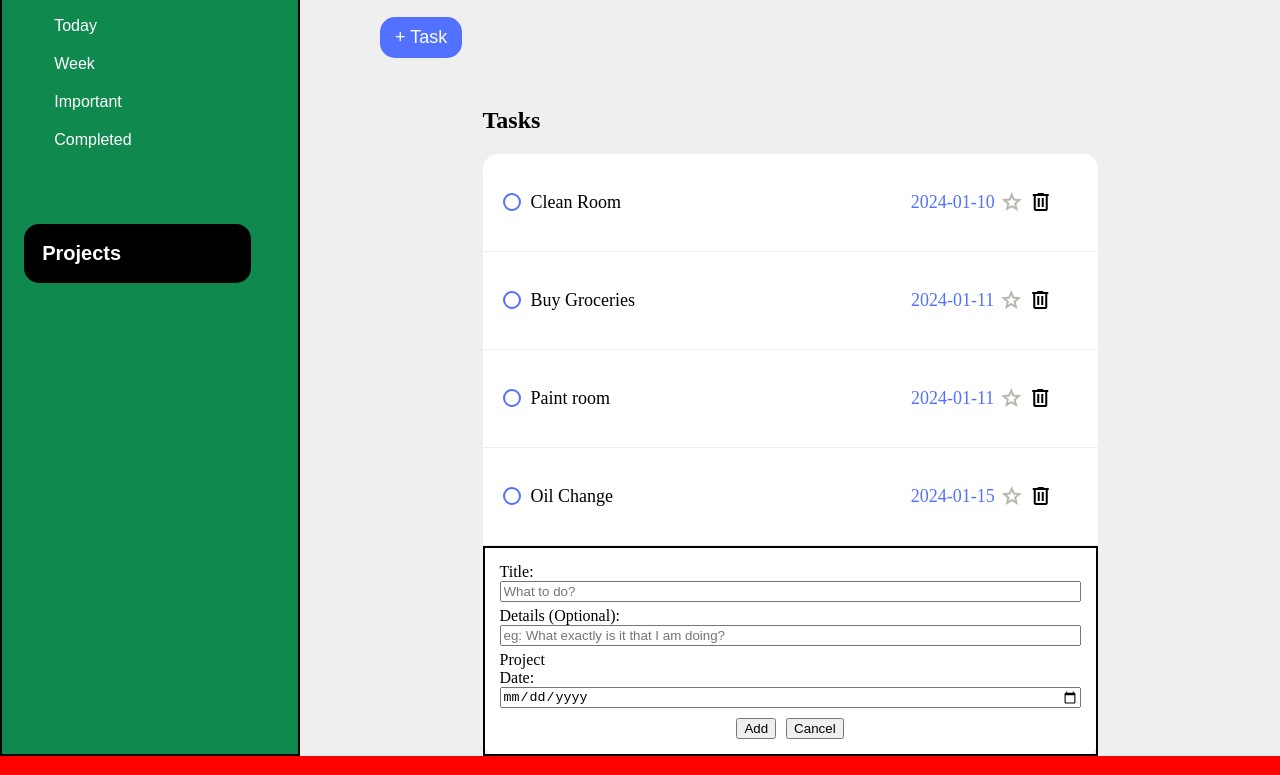
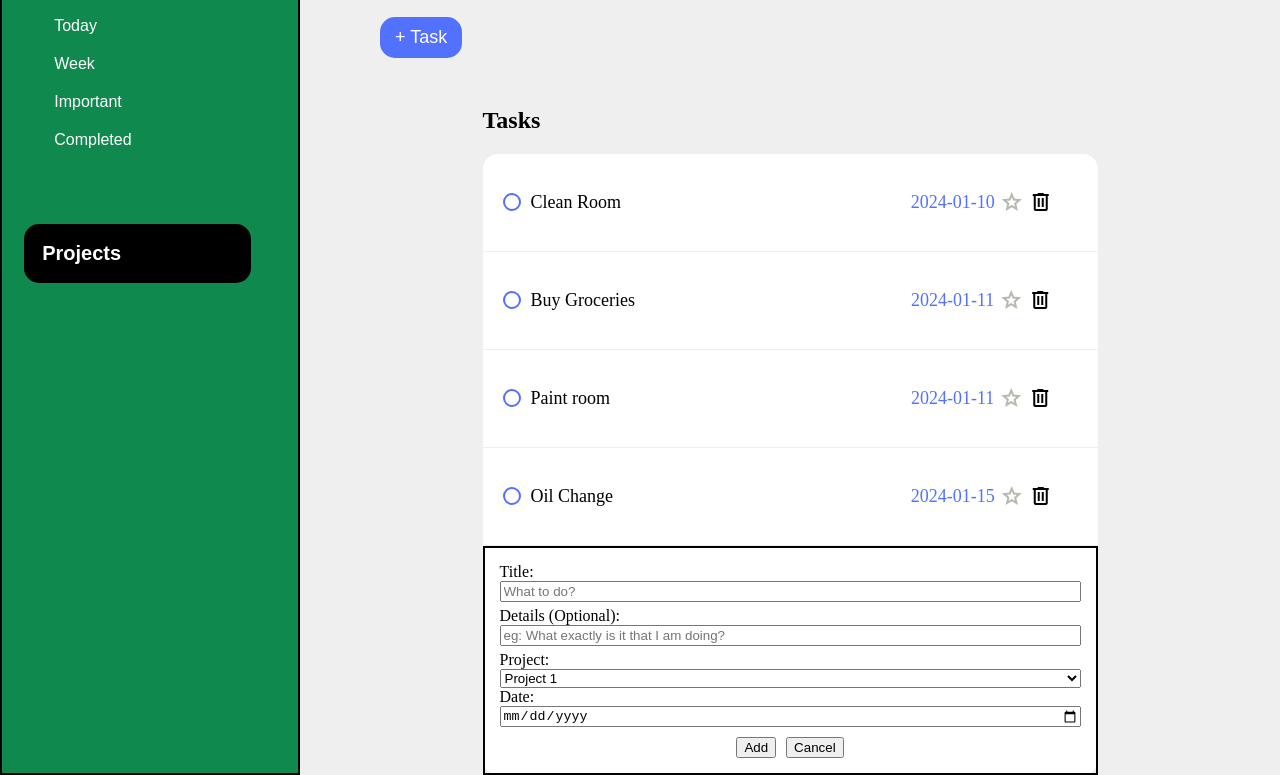
Before and after one commit to jakepz33/Todo-list, a website built with webpack: page dist/index.html in a window 1280 px wide. Both pictures are taken after a click on the button "+ Task". Shown: the part 175-950 px from the top of the page. Built offline with nearby package versions, Linux system fonts and the light colour scheme.

Commit message:
Added project to dropdown menu, next going to display based on projectName

```diff
--- a/src/DOM.js
+++ b/src/DOM.js
@@ -60,6 +60,9 @@ const getElements = function () {
     const projectAddBtn = document.querySelector(".addProject");
     return projectAddBtn;
   };
+  const getSelectProjectDropDown = () => {
+    const selectProjectDropDown = document.querySelector("#projectDropdown");
+  };
 
   return {
     getTitle,
@@ -75,6 +78,7 @@ const getElements = function () {
     getCompletedTab,
     getProjectDropdownContent,
     getProjectAddBtn,
+    getSelectProjectDropDown,
   };
 };
 
--- a/src/logic.js
+++ b/src/logic.js
@@ -21,8 +21,8 @@ const loadModule = function () {
     title,
     details,
     date,
-    important = false,
-    project = null
+    project = null,
+    important = false
   ) {
     const taskID = id;
     const taskTitle = title;
@@ -42,13 +42,18 @@ const loadModule = function () {
       projectName,
     };
   }
+
   // keep track of ID and store tasks in array
   let taskID = 0;
   const tasks = [];
+  const projectOptions = ["Chores", "Coding"];
 
   // Get updated Task Array
   function getTasks() {
     return tasks;
+  }
+  function getProjectOptions() {
+    return projectOptions;
   }
   const updateButtons = () => document.querySelectorAll(".button");
 
@@ -161,10 +166,23 @@ const loadModule = function () {
       displayAll();
     });
   }
+  // function to add selection "project option" to listForm
+  function addSelectiontoListForm() {
+    const projects = getProjectOptions();
+    const selectElement = document.querySelector("#projectDropdown");
+    projects.forEach((project) => {
+      const option = document.createElement("option");
+      option.classList.add(project);
+      option.textContent = project;
+
+      selectElement.append(option);
+    });
+  }
 
   // Display New Task Form
   addButton.addEventListener("click", () => {
     // append to account for div clearance
+    addSelectiontoListForm();
     taskList.append(listForm);
     // Toggle the 'show-form' class on the form element
     listForm.classList.toggle("show-form");
@@ -179,9 +197,13 @@ const loadModule = function () {
     let title = document.getElementById("listInput").value;
     let details = document.getElementById("listInputDetail").value;
     let date = document.getElementById("listInputDate").value;
+    let projectName = document.getElementById("projectDropdown").value;
+    const selectElement = document.querySelector("#projectDropdown");
+    selectElement.innerHTML = "";
 
     console.log("This is the date", date);
-    const addTask = newTask(taskID, title, details, date);
+    console.log("THIS IS THE PROJECT NAME", projectName);
+    const addTask = newTask(taskID, title, details, date, projectName);
     tasks.push(addTask);
     listForm.reset();
     listForm.classList.toggle("show-form");
@@ -194,6 +216,8 @@ const loadModule = function () {
 
   // Cancel submission and clear fields
   cancelButton.addEventListener("click", () => {
+    const selectElement = document.querySelector("#projectDropdown");
+    selectElement.innerHTML = "";
     listForm.classList.toggle("show-form");
     console.log(".show-form class removed");
     listForm.reset();
@@ -216,6 +240,9 @@ const loadModule = function () {
         event.preventDefault();
         const projectTitle = newInput.value;
         if (projectTitle.trim() !== "") {
+          // add project title to projectsArray
+          projectOptions.push(projectTitle);
+
           addNewProject(projectTitle);
           dropdownContainer.removeChild(newProjectDiv);
         }
@@ -240,13 +267,14 @@ const loadModule = function () {
     );
 
     updateButtonEventListeners();
+    console.log(projectOptions);
   }
 
   //DUMMY DATA
   tasks.push(newTask(1, "Clean Room", "runnning", "2024-01-10"));
   tasks.push(newTask(2, "Buy Groceries", "Costco", "2024-01-11"));
   tasks.push(newTask(3, "Paint room", "start with wall", "2024-01-11"));
-  tasks.push(newTask(2, "Oil Change", "at pep boys", "2024-01-15"));
+  tasks.push(newTask(4, "Oil Change", "at pep boys", "2024-01-15"));
 
   return {
     getTasks,
--- a/src/tabs.js
+++ b/src/tabs.js
@@ -9,6 +9,7 @@ const weekTab = domInstance.getWeekTab();
 const importantTab = domInstance.getImportantTab();
 const completedTab = domInstance.getCompletedTab();
 const addProjectBtn = domInstance.getProjectAddBtn();
+const dropdownContent = domInstance.getProjectDropdownContent();
 
 console.log(weekTab);
 console.log("I AM THE TABS PAGE");
@@ -132,6 +133,11 @@ addProjectBtn.addEventListener("click", () => {
 });
 
 // GET PROJECT CONTAINER AND RUN THE FUNCTION
+dropdownContent.addEventListener("click", (event) => {
+  const projectName = event.target.textContent;
+  console.log(projectName);
+  // Now edit HTML to take project Name
+});
 
 // BASED ON EVENT
 const my_array = moduleInstance.getTasks();
```
Also changed, not shown: dist/index.html, dist/main.js.
